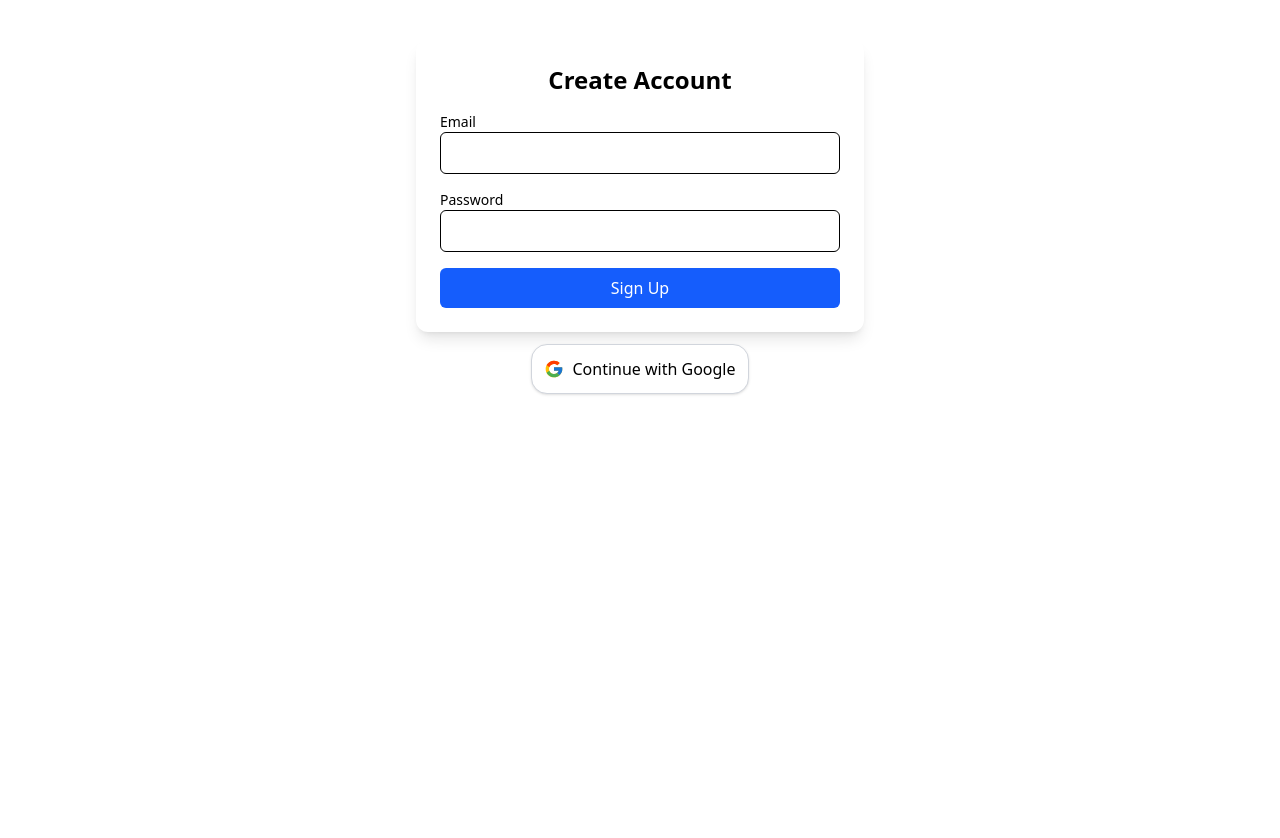
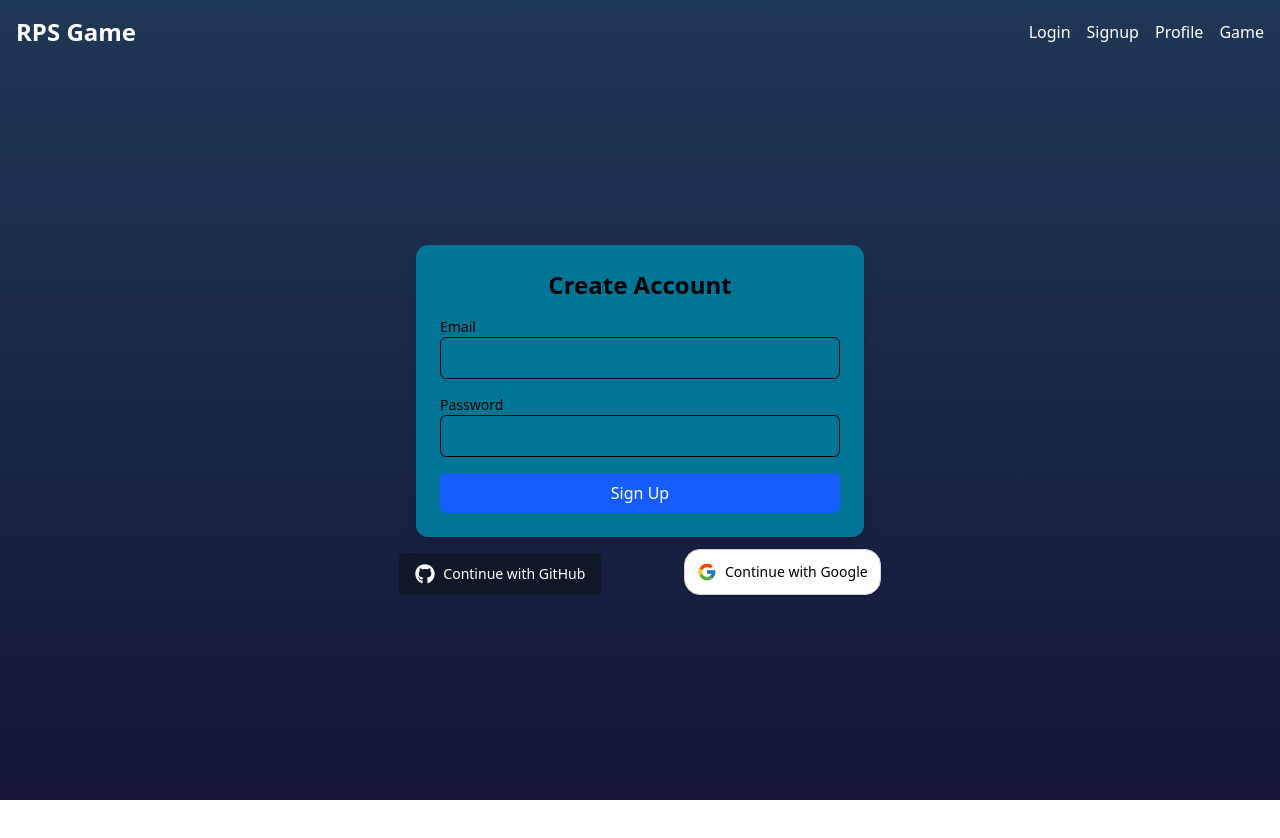
Before and after one commit to Imaliasadi/rps-game, a React (Vite) app in the folder rps-game/: page /signup in a window 1280 px wide. After the commit the page ends 800 px from the top, so only its background shows below. Built offline with nearby package versions, Linux system fonts and the light colour scheme.

Commit message:
made github auth components

```diff
--- a/rps-game/src/components/auth/EmailSignUpForm.tsx
+++ b/rps-game/src/components/auth/EmailSignUpForm.tsx
@@ -57,7 +57,7 @@ const SignUp = () => {
   };
 
   return (
-    <div className="max-w-md mx-auto mt-10 p-6 bg-white shadow-lg rounded-xl space-y-4">
+    <div className="max-w-md mx-auto mt-10 p-6 bg-cyan-700 shadow-lg rounded-xl space-y-4">
       <h2 className="text-2xl font-bold text-center">Create Account</h2>
 
       <form onSubmit={handleSubmit(onSubmit)} className="space-y-4">
@@ -87,7 +87,7 @@ const SignUp = () => {
 
         <button
           type="submit"
-          className="w-full bg-blue-600 hover:bg-blue-700 text-white py-2 px-4 rounded-md"
+          className="w-full bg-blue-600 hover:bg-blue-700 text-white py-2 px-4 rounded-md cursor-pointer"
         >
           Sign Up
         </button>
--- /dev/null
+++ b/rps-game/src/components/auth/GithubAuth.tsx
@@ -0,0 +1,42 @@
+import { getAuth, signInWithPopup, GithubAuthProvider } from "firebase/auth";
+import { useNavigate } from "react-router-dom";
+import { FaGithub } from "react-icons/fa";
+import { useState } from "react";
+
+const GitHubLoginButton = () => {
+  const [error, setError] = useState<string | null>(null);
+  const navigate = useNavigate();
+  const auth = getAuth();
+
+  const handleGitHubLogin = async () => {
+    const provider = new GithubAuthProvider();
+
+    try {
+      const result = await signInWithPopup(auth, provider);
+      const user = result.user;
+      console.log("GitHub user:", user);
+
+      //navigate to game page after succesfull login
+      navigate("/game");
+    } catch (err) {
+      console.error("GitHub login error:", err);
+      if (err instanceof Error) setError(err.message);
+      else setError("somthing went wrong");
+    }
+  };
+
+  return (
+    <>
+      <button
+        onClick={handleGitHubLogin}
+        className="bg-gray-900 text-white text-sm py-2 px-4 rounded flex items-center gap-2 hover:bg-gray-800 transition mx-auto mt-4 cursor-pointer"
+      >
+        <FaGithub size={20} />
+        Continue with GitHub
+      </button>
+      {error && <p className="text-red-500 mt-2 text-sm">{error}</p>}
+    </>
+  );
+};
+
+export default GitHubLoginButton;
--- a/rps-game/src/components/auth/GoogleAuthButton.tsx
+++ b/rps-game/src/components/auth/GoogleAuthButton.tsx
@@ -29,7 +29,7 @@ export default function GoogleAuthButton() {
     <button
       onClick={handleGoogleLogin}
       disabled={loading}
-      className="p-3 rounded-2xl mx-auto mt-3 bg-white text-black hover:bg-gray-100 flex items-center justify-center gap-2 border border-gray-300 shadow-sm"
+      className="p-3 rounded-2xl mx-auto mt-3 text-sm bg-white text-black hover:bg-gray-400 flex items-center justify-center gap-2 border border-gray-300 shadow-sm cursor-pointer"
     >
       <FcGoogle className="text-xl" />
       {loading ? "Signing in..." : "Continue with Google"}
--- a/rps-game/src/pages/SignUp.tsx
+++ b/rps-game/src/pages/SignUp.tsx
@@ -1,11 +1,17 @@
 import GoogleAuthButton from "../components/auth/GoogleAuthButton";
 import SignUpForm from "../components/auth/EmailSignUpForm";
+import GitHubSignIn from "../components/auth/GithubAuth";
 
 function SignUp() {
   return (
-    <div>
-      <SignUpForm />
-      <GoogleAuthButton />
+    <div className="min-h-screen absolute inset-0 flex items-center justify-center bg-gradient-to-b from-[#1f3756] to-[#141539]">
+      <div className="sm:w-xl">
+        <SignUpForm />
+        <div className="flex gap-3 mx-3">
+          <GitHubSignIn />
+          <GoogleAuthButton />
+        </div>
+      </div>
     </div>
   );
 }
```
